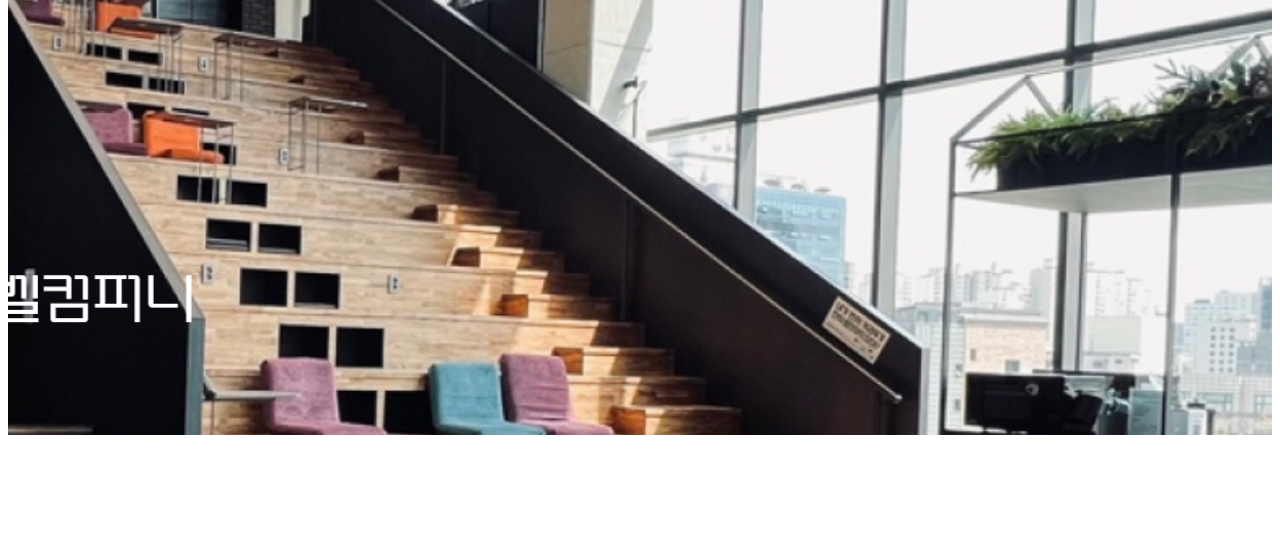
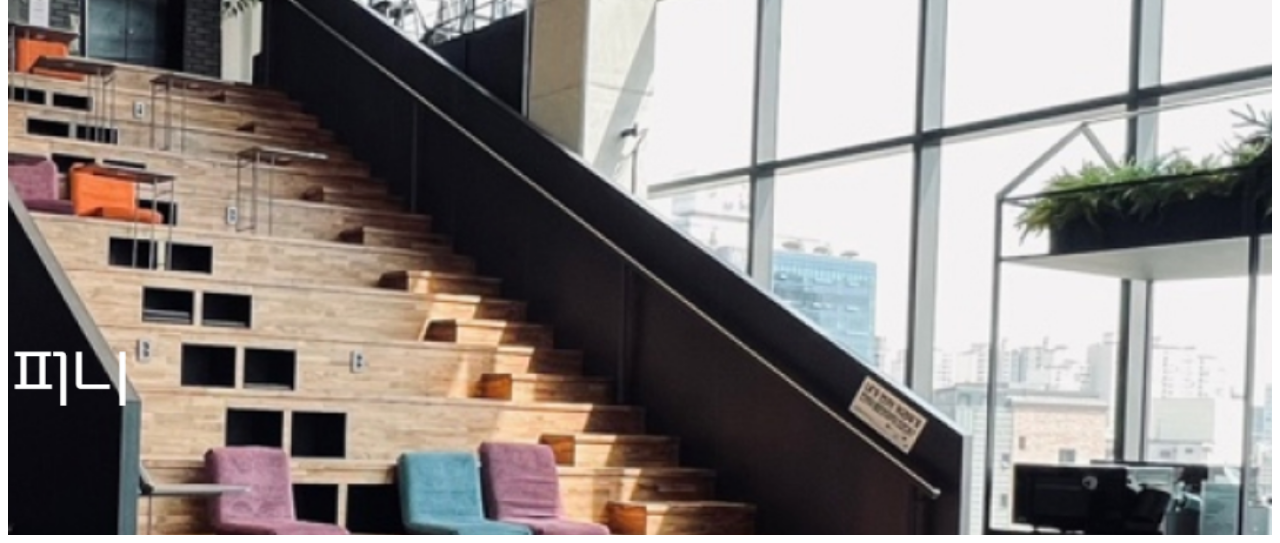
Before and after one commit to Majoonho/catbell_project, a website built with Parcel: page index.html in a window 1280 px wide. Shown: the part 426-969 px from the top of the page. Before the commit the page ends 869 px from the top, so only its background shows below. Built offline with nearby package versions, Linux system fonts and the light colour scheme.

Commit message:
style: 배경이미지 높이 수정

```diff
--- a/css/main.css
+++ b/css/main.css
@@ -2,7 +2,7 @@
 
 .visual .inner {
     width: 100%;
-    height: 680px;
+    height: 780px;
     /* margin-top: 181px; */
     background-image: url('../images/20230116_165944.png');
     background-position: center;
```
